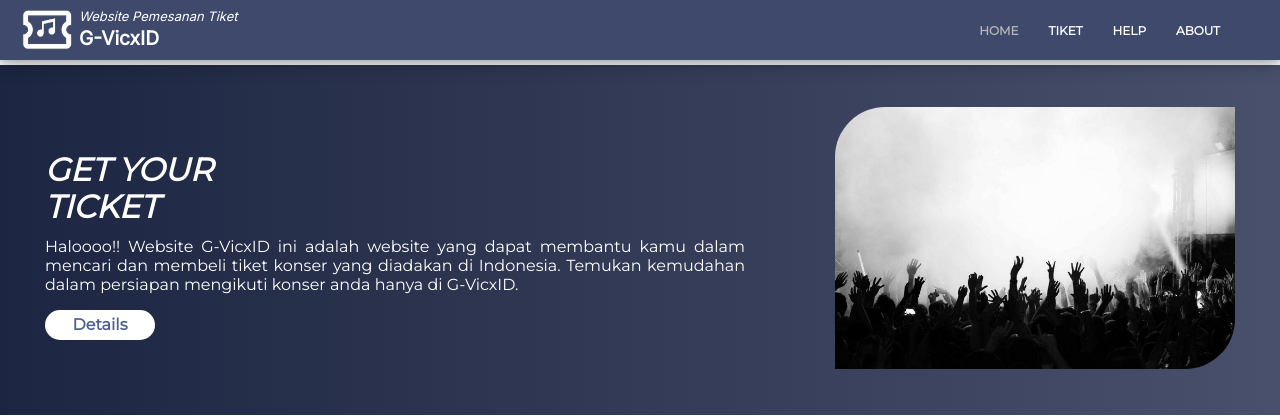
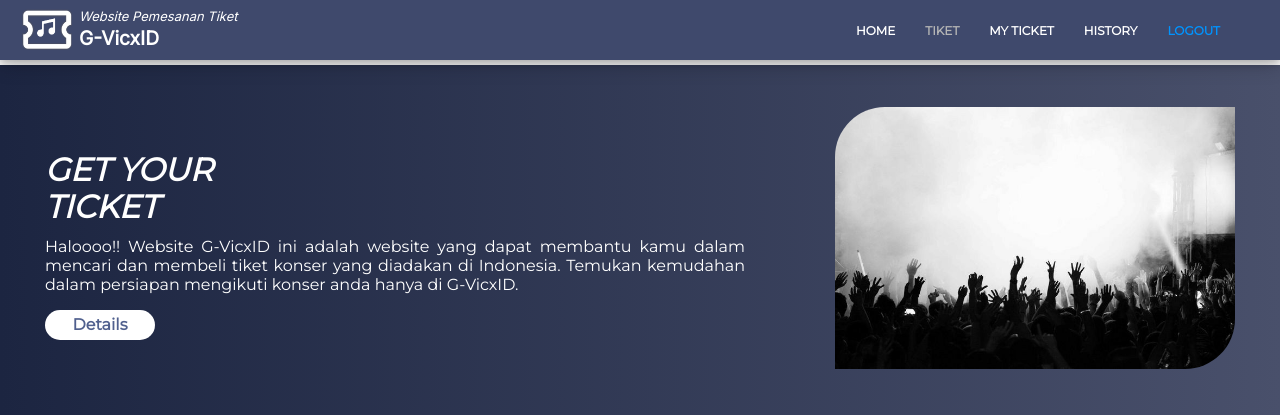
Before and after one commit to Gio71220924/Project-PrakProgWeb, a PHP site: page /home-page.html in a window 1280 px wide. Shown: the top 420 px of the page. Run offline with PHP 8.4, Linux system fonts and the light colour scheme.

Commit message:
Update NavBar

```diff
--- a/G-VICK/home-page-style.css
+++ b/G-VICK/home-page-style.css
@@ -14,6 +14,10 @@
   margin-right: 30px;
   padding: 0px;
   font-weight: 600;
+}
+
+#logout{
+  color:#0094FF;
 }
 
 #keterangan-logo {
--- a/G-VICK/home-page.html
+++ b/G-VICK/home-page.html
@@ -31,8 +31,9 @@
         <!-- Icon end -->
         <!-- Menu -->
         <div class="menu">
-          <a href="#" class="menu-navbar">ABOUT</a>
-          <a href="#" class="menu-navbar">HELP</a>
+          <a href="#" class="menu-navbar" id="logout">LOGOUT</a>
+          <a href="#" class="menu-navbar">HISTORY</a>
+          <a href="" class="menu-navbar">MY TICKET</a>
           <a href="tiket-page.html" class="menu-navbar">TIKET</a>
           <a href="home-page.html" class="menu-navbar">HOME</a>
         </div>
```
